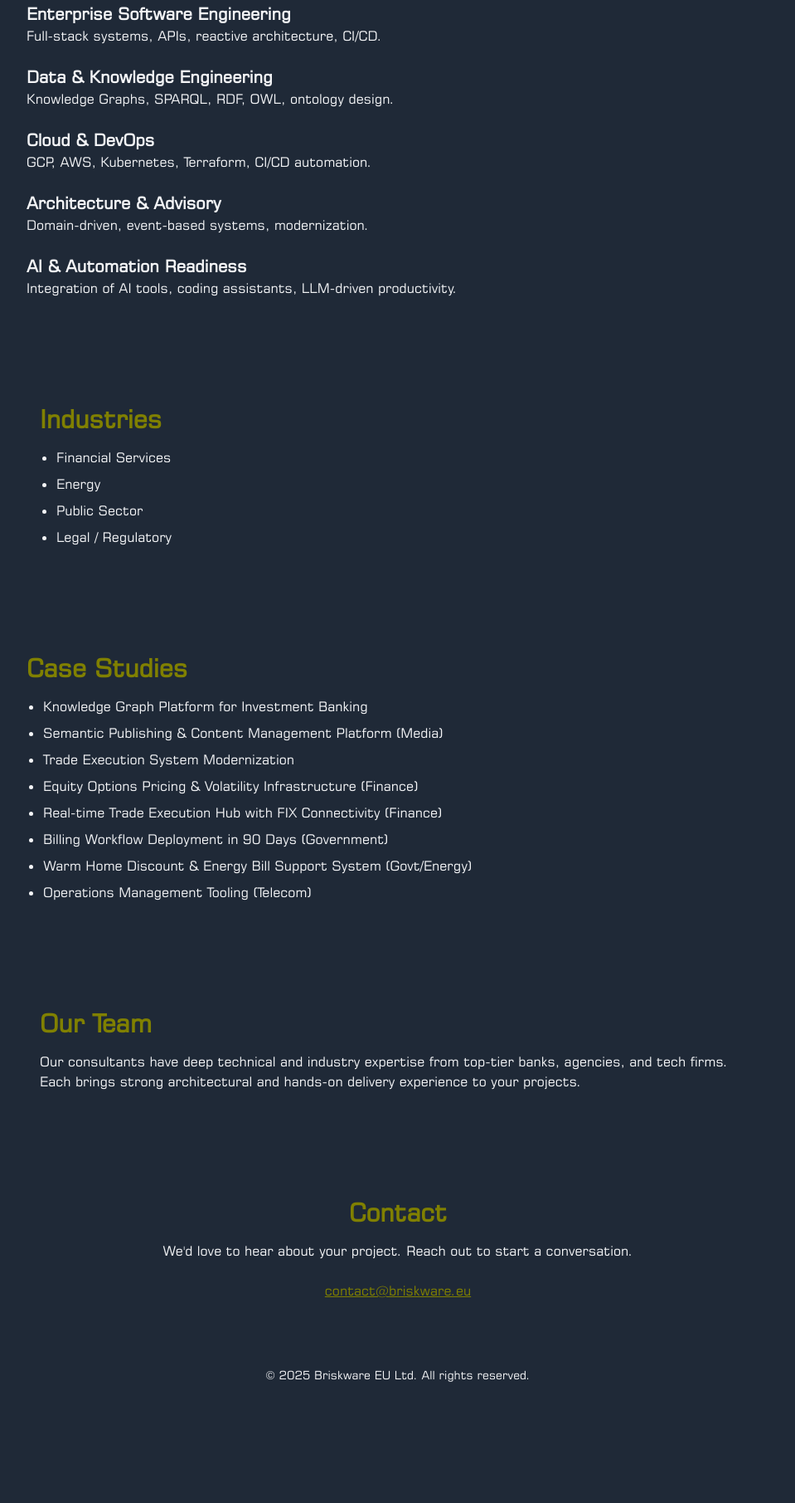
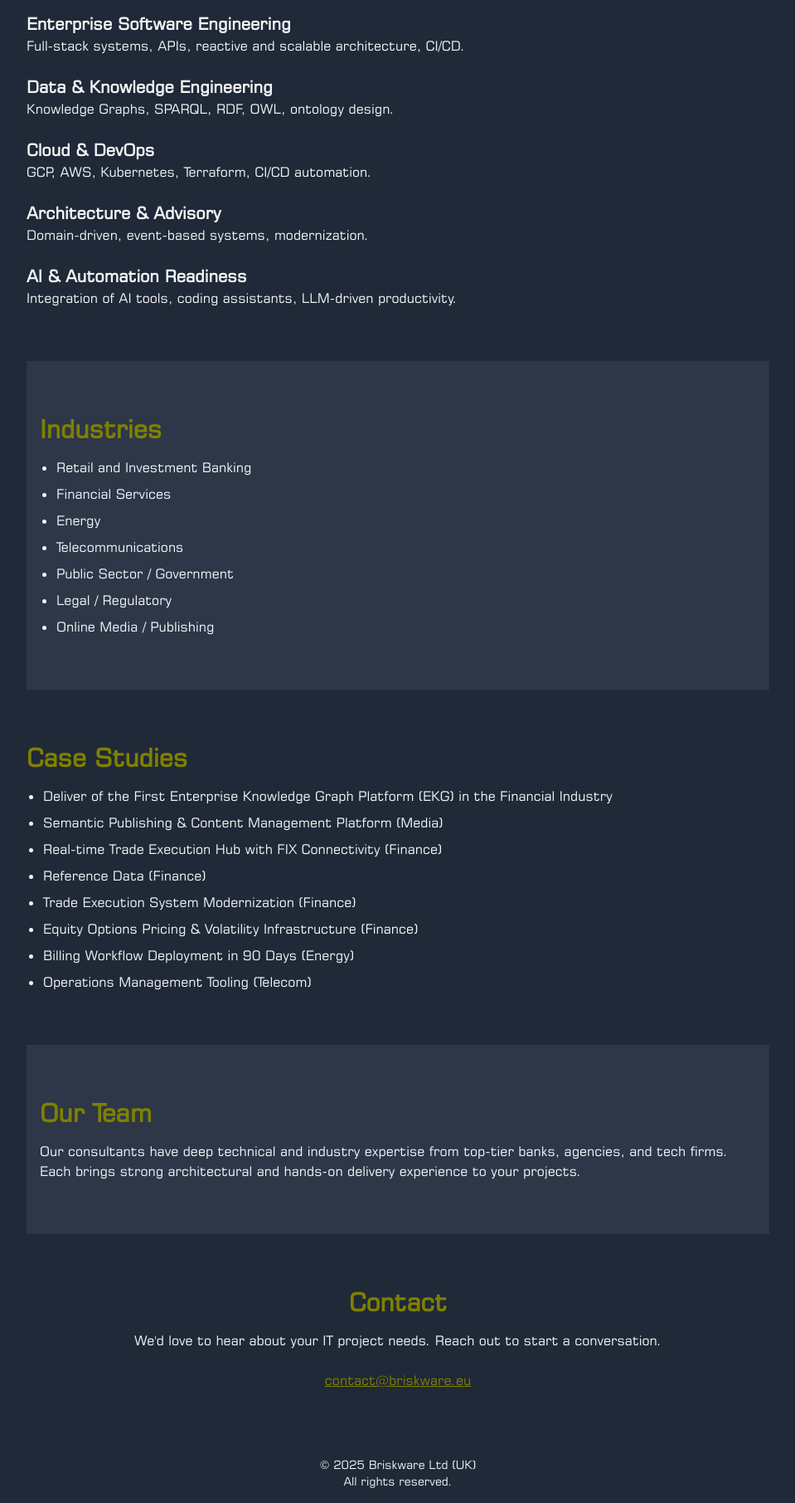
Before and after one commit to briskware/website, a plain HTML site: page index.html in a window 1280 px wide. Shown: the part 785-2596 px from the top of the page at 83% size, without its empty margins (160-1119 px from the left). Before the commit the page ends 2468 px from the top, so only its background shows below. Drawn offline with nearby package versions, Linux system fonts and the light colour scheme.

Commit message:
layout and content fixes

```diff
--- a/index.html
+++ b/index.html
@@ -13,8 +13,12 @@
     }
     window.onload = () => {
       const savedTheme = localStorage.getItem('theme');
-      if (savedTheme === 'light') {
-        document.documentElement.classList.add('light');
+      if (savedTheme) {
+        document.documentElement.classList.toggle('light', savedTheme === 'light');
+      } else {
+        const currentHour = new Date().getHours();
+        const isDayTime = currentHour >= 6 && currentHour < 18;
+        document.documentElement.classList.toggle('light', isDayTime);
       }
     };
   </script>
@@ -59,16 +63,39 @@
       background-color: #f8f8f2;
       color: #1a202c;
     }
+
+    /* Light mode alternating colors */
+    html.light section:nth-child(odd) {
+      background-color: #f8f8f2; /* Light background for odd sections */
+    }
+
+    html.light section:nth-child(even) {
+      background-color: #e5e7eb; /* Slightly darker background for even sections */
+    }
+
+    /* Dark mode alternating colors */
+    html:not(.light) section:nth-child(odd) {
+      background-color: #2d3748; /* Darker background for odd sections */
+
+    }
+
+    html:not(.light) section:nth-child(even) {
+      background-color: #1f2937; /* Slightly lighter background for even sections */
+    }
+
+    section {
+      scroll-margin-top: 4rem; /* Adjust this value to match the navbar height */
+    }
   </style>
 </head>
 <body class="scroll-smooth" style="font-family: 'Square417', sans-serif;">
 
 <!-- Navbar -->
-<nav class="shadow fixed w-full z-10">
+<nav class="shadow fixed w-full z-10 z-index">
   <div class="max-w-7xl mx-auto px-4 py-4 flex justify-between items-center">
     <div class="flex items-center space-x-2">
       <img src="briskware-logo.png" alt="Briskware Logo" class="h-12 w-auto">
-      <span class="text-2xl font-mono tracking-wider align-text-bottom" style="letter-spacing: 0.1em; display: inline-block; position: relative; top: 10px;">.eu</span>
+<!--      <span class="text-2xl font-mono tracking-wider align-text-bottom" style="letter-spacing: 0.1em; display: inline-block; position: relative; top: 10px;">.eu</span>-->
     </div>
     <div class="space-x-4">
       <a href="#home" class="hover:text-primary">Home</a>
@@ -84,7 +111,10 @@
 </nav>
 
 <!-- Sections -->
-<section id="home" class="pt-24 px-4 text-center py-20">
+<section id="home" class="pt-1 px-4 text-center py-20">
+  <p class="mb-4">
+    <img src="team.jpg" alt="Team" class="w-full mt-16">
+  </p>
   <h1 class="text-4xl font-bold mb-4 text-primary">Advanced Software Engineering & Data Solutions</h1>
   <p class="text-lg">Bringing clarity, performance, and reliability to your systems.</p>
   <div class="mt-6">
@@ -109,7 +139,7 @@
     <div class="space-y-6">
       <div>
         <h3 class="text-xl font-semibold">Enterprise Software Engineering</h3>
-        <p>Full-stack systems, APIs, reactive architecture, CI/CD.</p>
+        <p>Full-stack systems, APIs, reactive and scalable architecture, CI/CD.</p>
       </div>
       <div>
         <h3 class="text-xl font-semibold">Data & Knowledge Engineering</h3>
@@ -134,10 +164,13 @@
 <section id="industries" class="px-4 max-w-4xl mx-auto py-16">
   <h2 class="text-3xl font-bold mb-4 text-primary">Industries</h2>
   <ul class="list-disc pl-5 space-y-2">
+    <li>Retail and Investment Banking</li>
     <li>Financial Services</li>
     <li>Energy</li>
-    <li>Public Sector</li>
+    <li>Telecommunications</li>
+    <li>Public Sector / Government</li>
     <li>Legal / Regulatory</li>
+    <li>Online Media / Publishing</li>
   </ul>
 </section>
 
@@ -145,13 +178,13 @@
   <div class="max-w-4xl mx-auto">
     <h2 class="text-3xl font-bold mb-4 text-primary">Case Studies</h2>
     <ul class="list-disc pl-5 space-y-2">
-      <li>Knowledge Graph Platform for Investment Banking</li>
+      <li>Deliver of the First Enterprise Knowledge Graph Platform (EKG) in the Financial Industry</li>
       <li>Semantic Publishing & Content Management Platform (Media)</li>
-      <li>Trade Execution System Modernization</li>
+      <li>Real-time Trade Execution Hub with FIX Connectivity (Finance)</li>
+      <li>Reference Data (Finance)</li>
+      <li>Trade Execution System Modernization (Finance)</li>
       <li>Equity Options Pricing & Volatility Infrastructure (Finance)</li>
-      <li>Real-time Trade Execution Hub with FIX Connectivity (Finance)</li>
-      <li>Billing Workflow Deployment in 90 Days (Government)</li>
-      <li>Warm Home Discount & Energy Bill Support System (Govt/Energy)</li>
+      <li>Billing Workflow Deployment in 90 Days (Energy)</li>
       <li>Operations Management Tooling (Telecom)</li>
     </ul>
   </div>
@@ -165,13 +198,13 @@
 <section id="contact" class="px-4 py-16">
   <div class="max-w-4xl mx-auto text-center">
     <h2 class="text-3xl font-bold mb-4 text-primary">Contact</h2>
-    <p class="mb-6">We'd love to hear about your project. Reach out to start a conversation.</p>
+    <p class="mb-6">We'd love to hear about your IT project needs. Reach out to start a conversation.</p>
     <a href="mailto:contact@briskware.eu" class="text-primary underline">contact@briskware.eu</a>
   </div>
 </section>
 
 <footer class="text-center text-sm py-4">
-  &copy; 2025 Briskware EU Ltd. All rights reserved.
+  &copy; 2025 Briskware Ltd (UK)<br/> All rights reserved.
 </footer>
 
 </body>
```
